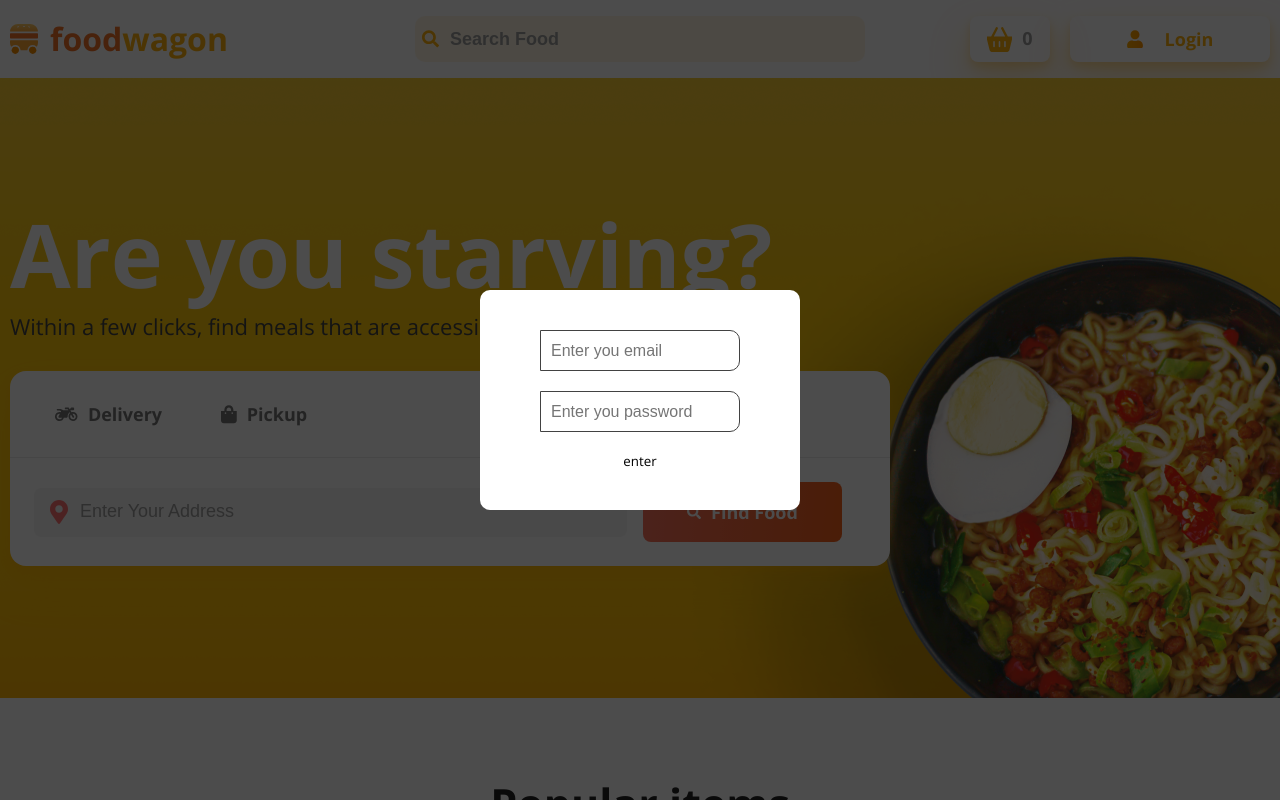
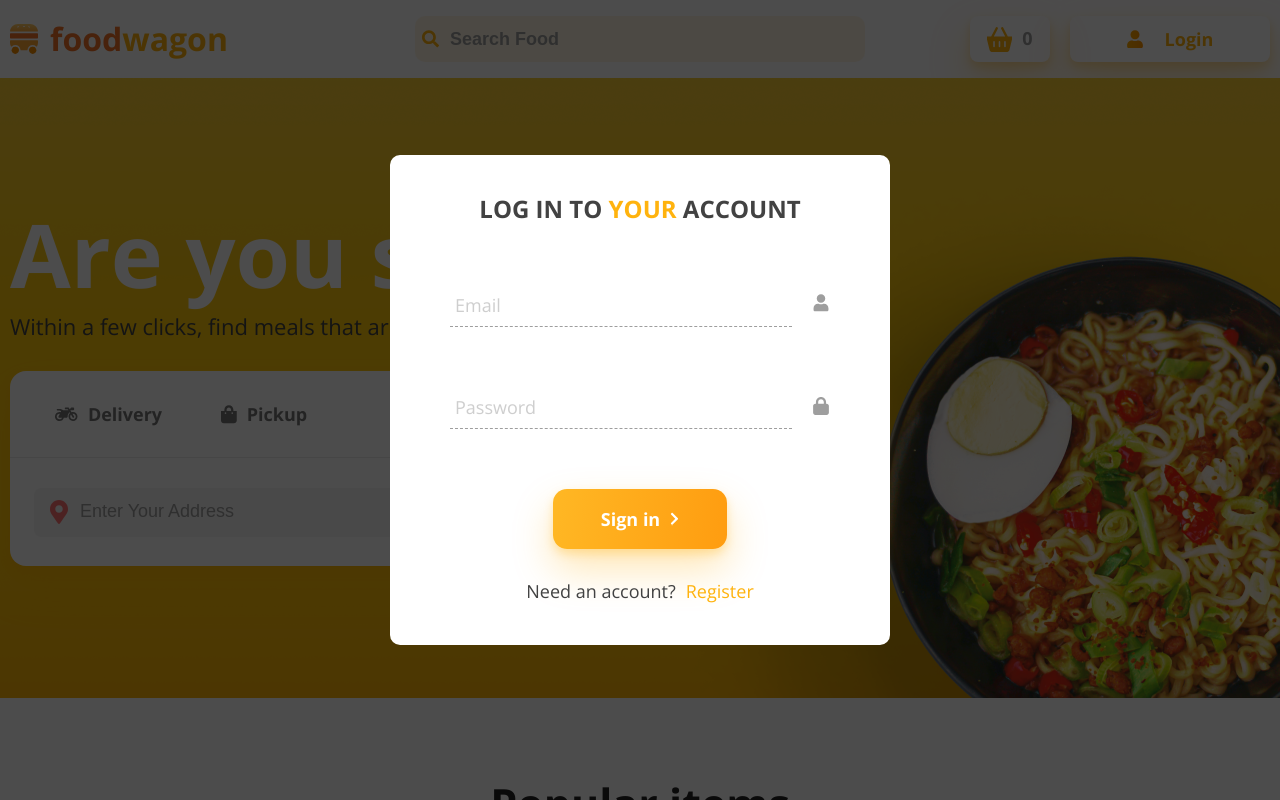
Before and after one commit to boby-boo/food_wagon, a React (Create React App) app: page / in a window 1280 px wide. Both pictures are taken after a click on the button "Login". Shown: the top 800 px of the page. Built offline with nearby package versions, Linux system fonts and the light colour scheme; data requests are answered from the project's data file.

Commit message:
feat: added css style in modal_auth

```diff
--- a/food_wagon.json
+++ b/food_wagon.json
@@ -1044,5 +1044,10 @@
     }
   ],
   "users": [
+    {
+      "id": "732eb13d-85aa-48a2-862d-af565b8379d2",
+      "email": "volodka.isyk.95@gmail.com",
+      "password": "8geijfew9"
+    }
   ]
 }
--- a/src/components/app/App.js
+++ b/src/components/app/App.js
@@ -6,6 +6,7 @@ import Cart from "../cart/Cart";
 import Footer from "../footer/Footer";
 import SearchedList from "../searchedList/SearchedList";
 import ProductItem from "../productItem/ProductItem";
+import Signup from "../signup/Signup";
 
 import { BrowserRouter as Router, Route, Routes } from "react-router-dom";
 
@@ -20,6 +21,7 @@ const App = () => {
                         <Routes>
                             <Route exact path='/' element={<MainPage/>}/>
                             <Route path='/search' element={<SearchedList/>}/>
+                            <Route path='/signup' element={<Signup/>}/>
                             <Route path='/:restaurantName' element={<Restaurant/>}>
                                 <Route index element={<RestaurantItemCard/>} />
                                 <Route path=':productId' element={<ProductItem />}/>
--- a/src/components/modalAuth/ModalAuth.js
+++ b/src/components/modalAuth/ModalAuth.js
@@ -1,13 +1,17 @@
-import React, { useState } from 'react';
+import React, { useRef, useState } from 'react';
 import { useHttp } from '../../hooks/http.hook';
 import { v4 as uuidv4 } from 'uuid';
 import { useDispatch } from 'react-redux';
 import { userLogin } from '../../actions/index';
+import { Link } from 'react-router-dom';
 
 import './modalAuth.scss';
 
 const ModalAuth = ({ toggleModalOpen }) => {
     const [userData, setUserData] = useState('');
+
+    const   passwordRef = useRef(),
+            emailRef = useRef();
 
     const dispatch = useDispatch();
     const { request } = useHttp();
@@ -15,11 +19,29 @@ const ModalAuth = ({ toggleModalOpen }) => {
     const handleChange = (e) => {
         const   value = e.target.value,
                 target = e.target.id;
+        let refElement;
 
         setUserData({
             ...userData,
             [target]: value
         })
+
+        switch (target) {
+            case 'email':
+                refElement = emailRef;
+                break;
+            case 'password':
+                refElement = passwordRef;
+                break;
+            default:
+            refElement = 'password';
+        }
+
+        if (value === '') {
+            refElement.current.style = `transform: translateY(-50%); color: #9E9E9E80`;
+            return;
+        }
+        refElement.current.style = `transform: translateY(-230%); color: #FFB30E`;
     }
 
     const onsubmitForm = (e) => {
@@ -38,35 +60,65 @@ const ModalAuth = ({ toggleModalOpen }) => {
         toggleModalOpen();
     }
 
+    const style = {
+        'backgroundColor': '#FFB30E1A',
+        'boxShadow': '-1px 1px 13px 0px #FFB30E80',
+        'borderRadius': '6px',
+        'borderBottom': '1px dashed #0000'
+    }
+
     return (
         <div className='modal__auth'>
-            <form onSubmit={onsubmitForm}>
-                <div>
-                    <input
-                        onChange={handleChange}
-                        type="email"
-                        id="email"
-                        className='modal__auth_login'
-                        placeholder='Enter you email'
-                        required/>
+            <form className='form' onSubmit={onsubmitForm}>
+                <h2>Log in to <span>your</span> account</h2>
+                <div className='input__inner'>
+                    <div className='input__inner_elements'>
+                        <label ref={emailRef} htmlFor='email' className='input__label_email'>Email</label>
+                        <input
+                            style={userData.email ? style : null}
+                            className='input__field'
+                            type='email'
+                            onChange={handleChange}
+                            id='email'
+                            required />
+                    </div>
+                    <div className={`input__icon ${userData.email ? 'animate__color' : null}`}>
+                        <svg width='16' height='19' viewBox='0 0 16 19' fill='none' xmlns='http://www.w3.org/2000/svg'>
+                            <path d='M8 9.25C10.4609 9.25 12.5 7.24609 12.5 4.75C12.5 2.28906 10.4609 0.25 8 0.25C5.50391 0.25 3.5 2.28906 3.5 4.75C3.5 7.24609 5.50391 9.25 8 9.25ZM11.1289 10.375H10.5312C9.75781 10.7617 8.91406 10.9375 8 10.9375C7.08594 10.9375 6.20703 10.7617 5.43359 10.375H4.83594C2.23438 10.375 0.125 12.5195 0.125 15.1211V16.5625C0.125 17.5117 0.863281 18.25 1.8125 18.25H14.1875C15.1016 18.25 15.875 17.5117 15.875 16.5625V15.1211C15.875 12.5195 13.7305 10.375 11.1289 10.375Z' fill='#9E9E9E'/>
+                        </svg>
+                    </div>
                 </div>
-                <div>
-                    <input
-                        onChange={handleChange}
-                        type="password"
-                        id="password"
-                        className='modal__auth_password'
-                        placeholder='Enter you password'
-                        required/>
+                <div className='input__inner'>
+                    <div className='input__inner_elements'>
+                        <label ref={passwordRef} htmlFor='password' className='input__label_password'>Password</label>
+                        <input
+                            style={userData.password ? style : null}
+                            onChange={handleChange}
+                            type='password'
+                            id='password'
+                            className='input__field'
+                            required />
+                    </div>
+                    <div className={`input__icon ${userData.password ? 'animate__color' : null}`}>
+                        <svg xmlns='http://www.w3.org/2000/svg' height='16' width='14' viewBox='0 0 448 512' fill='#9E9E9E'><path d='M144 144v48H304V144c0-44.2-35.8-80-80-80s-80 35.8-80 80zM80 192V144C80 64.5 144.5 0 224 0s144 64.5 144 144v48h16c35.3 0 64 28.7 64 64V448c0 35.3-28.7 64-64 64H64c-35.3 0-64-28.7-64-64V256c0-35.3 28.7-64 64-64H80z'/></svg>
+                    </div>
                 </div>
-                <button>
-                    enter
+                <button className='restaurants__button primary__button'>
+                    Sign in
                 </button>
+                <div className='form__footer'>
+                    Need an account?
+                    <span>
+                        <Link
+                            to='/signup'
+                            onClick={toggleModalOpen}>
+                            Register</Link>
+                    </span>
+                </div>
             </form>
             <div
                 className='modal__auth_overlay'
-                onClick={toggleModalOpen}
-            ></div>
+                onClick={toggleModalOpen}></div>
         </div>
     );
 };
--- a/src/components/modalAuth/modalAuth.scss
+++ b/src/components/modalAuth/modalAuth.scss
@@ -3,32 +3,11 @@
 .modal__auth {
     @include templateFlex(center, center);
     position: absolute;
-    top: 50%;
-    left: 50%;
-    transform: translate(-50%, -50%);
+    top: 0;
+    left: 0;
     width: 100%;
     height: 100%;
     z-index: 6;
-    form {
-        position: relative;
-        padding: 40px 60px;
-        @include templateFlex(center, center);
-        flex-direction: column;
-        row-gap: 20px;
-        // max-width: 800px;
-        // width: 100%;
-        border-radius: 10px;
-        background-color: $light-color;
-        z-index: 111;
-        input {
-            max-width: 200px;
-            padding: 10px;
-            @include templateFont(16, 400, 1.2);
-            color: $dark-color;
-            border: 1px solid $dark-color;
-            border-radius: 0 10px 10px 0;
-        }
-    }
     &_overlay {
         position: fixed;
         top: 0;
@@ -39,3 +18,89 @@
         z-index: 89;
     }
 }
+
+.form {
+    padding: 40px 60px;
+    max-width: 500px;
+    min-height: 400px;
+    width: 100%;
+    @include templateFlex(center, flex-start);
+    flex-direction: column;
+    border-radius: 10px;
+    background-color: $light-color;
+    z-index: 111;
+    h2 {
+        margin-bottom: 60px;
+        align-self: center;
+        @include templateFont(24, 700, 1.2);
+        color: $dark-color;
+        text-align: center;
+        text-transform: uppercase;
+        span {
+            color: $primary-color;
+        }
+    }
+    button {
+        margin-bottom: 30px;
+    }
+    .input {
+        &__inner {
+            position: relative;
+            margin-bottom: 60px;
+            width: 100%;
+            @include templateFlex(space-between, center);
+            column-gap: 20px;
+            &_elements {
+                width: 100%;
+            }
+        }
+        &__label_email,
+        &__label_password {
+            position: absolute;
+            top: 50%;
+            left: 5px;
+            transform: translateY(-50%);
+            @include templateFont(18, 400, 1.2);
+            color: transparentize($gray-color, .5);
+            @include templateTransition(all);
+            z-index: 99;
+        }
+        &__field {
+            padding: 10px 0 10px 5px;
+            width: 100%;
+            display: flex;
+            flex-grow: 4;
+            @include templateFont(18, 400, 1.2);
+            color: $gray-color;
+            @include templateTransition(all);
+            border-bottom: 1px dashed $gray-color;
+        }
+        &__icon {
+            svg {
+                width: 18px;
+                height: 18px;
+                @include templateTransition(all);
+            }
+        }
+    }
+    &__footer {
+        text-align: center;
+        align-self: center;
+        span {
+            padding-left: 10px;
+        }
+        a {
+            color: $primary-color;
+        }
+    }
+}
+
+.animate__color {
+    @include templateTransition(all);
+    filter: drop-shadow(0px 0px 7px $primary-color);
+    svg {
+        path {
+            fill: #FFB30FB3
+        }
+    }
+}
--- a/src/components/popularItems/PopularItems.js
+++ b/src/components/popularItems/PopularItems.js
@@ -138,21 +138,23 @@ const PopularItems = () => {
 
                 return (
                     <div className='popular-item'>
+                        <div className="popular-item__body">
                             <Link
-                            key={id}
-                            className="popular-item__body"
                                 to={`/${restaurant.products}/${id}`}>
                                     <div className="popular-item__image">
                                         <img src={img} alt={name} />
                                     </div>
+                            </Link>
                             <div className="popular-item__description">
                                 <h3>{name}</h3>
-                                    <div className='popular-item__description_location'>
+                                <Link
+                                    to={`/${restaurant.products}`}
+                                    className='popular-item__description_location'>
                                     {restaurant.partnerName}
-                                    </div>
+                                </Link>
                                 ${price.toFixed(2)}
                             </div>
-                        </Link>
+                        </div>
                         <button
                             onClick={() => dispatch(addToCart(card))}
                             className="popular-item__button">
--- a/src/components/restaurant/restaurant.scss
+++ b/src/components/restaurant/restaurant.scss
@@ -98,8 +98,7 @@
     max-width: 220px;
     width: 100%;
     &__header {
-        // @include templateFlex(center, center);
-        @include templateFlex(center, center);
+        @include templateFlex(flex-start, center);
         @include templateFont(20, 400, 1.2);
         column-gap: 8px;
         font-size: 20px;
--- /dev/null
+++ b/src/components/signup/Signup.js
@@ -0,0 +1,18 @@
+import React from 'react';
+
+import './signup.scss';
+
+const Signup = () => {
+    return (
+        <section className='signup'>
+            <div className="container">
+                <form >
+                    <h1>PERSONAL DETAILS</h1>
+                    <input className='input__inner' type="text" />
+                </form>
+            </div>
+        </section>
+    );
+};
+
+export default Signup;
--- /dev/null
+++ b/src/components/signup/signup.scss
@@ -0,0 +1 @@
+@import '../../style/variables.scss';
```
Also changed, not shown: src/resources/icons/password__icon.svg (added). Lines whose indentation alone changed are shown as unchanged.
